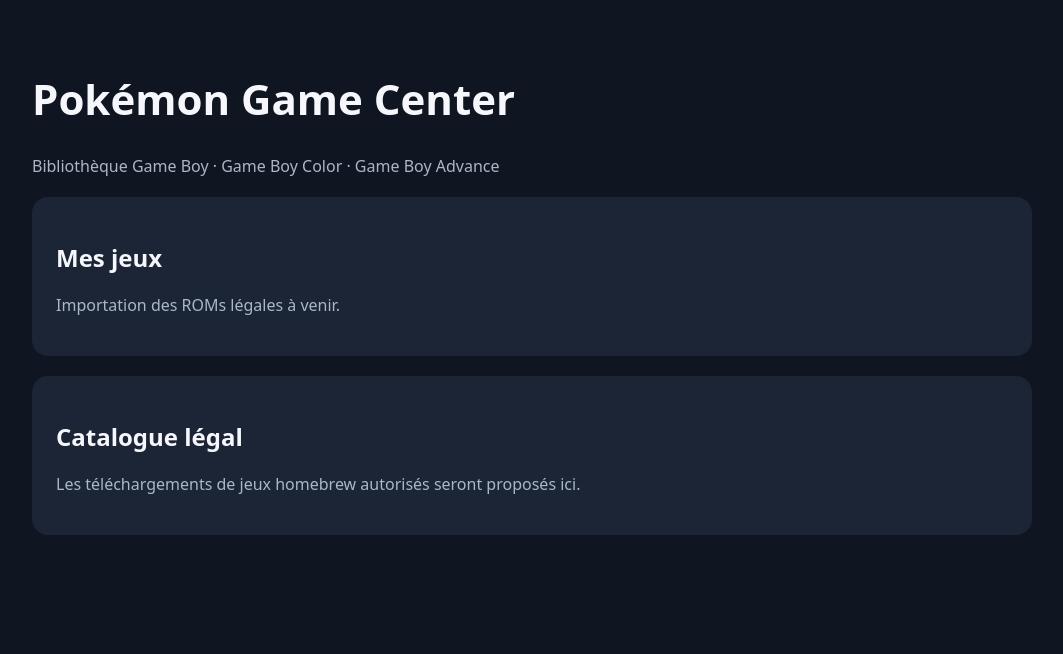
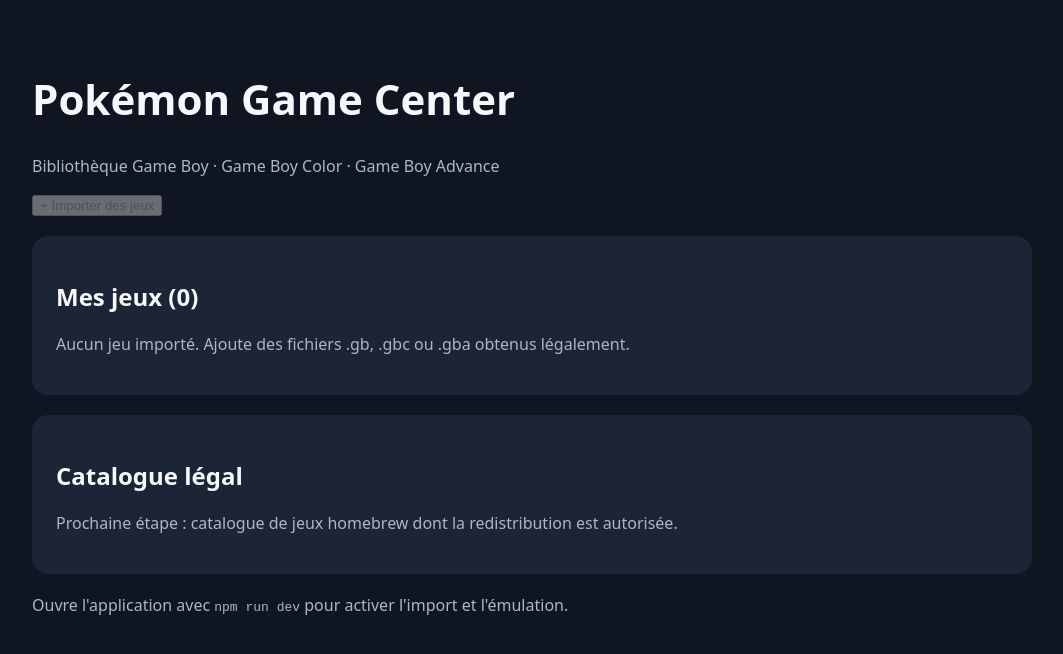
Before and after one commit to zakiCharik/pokemon-game-center, a React (Vite) app: page / in a window 1280 px wide. Shown: the top 654 px of the page, without its empty margins (108-1171 px from the left). Built offline with nearby package versions, Linux system fonts and the light colour scheme.

Commit message:
feat: implement desktop ROM library (src/main.tsx)

```diff
--- a/src/main.tsx
+++ b/src/main.tsx
@@ -1,6 +1,10 @@
-import React from "react";
-import {createRoot} from "react-dom/client";
-import "./style.css";
-
-function App(){return <main><h1>Pokémon Game Center</h1><p>Bibliothèque Game Boy · Game Boy Color · Game Boy Advance</p><section><h2>Mes jeux</h2><p>Importation des ROMs légales à venir.</p></section><section><h2>Catalogue légal</h2><p>Les téléchargements de jeux homebrew autorisés seront proposés ici.</p></section></main>}
-createRoot(document.getElementById("root")!).render(<App/>);
+import React,{useEffect,useState} from 'react';
+import{createRoot}from'react-dom/client';
+import type{Game}from'./electron';
+import './style.css';
+function App(){const[games,setGames]=useState<Game[]>([]);const[error,setError]=useState('');const[busy,setBusy]=useState(false);
+useEffect(()=>{window.gameCenter?.list().then(setGames).catch(e=>setError(String(e)))},[]);
+async function importGames(){if(!window.gameCenter)return;setBusy(true);setError('');try{setGames(await window.gameCenter.importGames())}catch(e){setError(String(e))}finally{setBusy(false)}}
+async function launch(id:string){setError('');try{await window.gameCenter?.launch(id)}catch(e){setError(String(e))}}
+return <main><header><div><h1>Pokémon Game Center</h1><p>Bibliothèque Game Boy · Game Boy Color · Game Boy Advance</p></div><button disabled={busy||!window.gameCenter} onClick={importGames}>+ Importer des jeux</button></header>{error&&<p role="alert" className="error">{error}</p>}<section><h2>Mes jeux ({games.length})</h2>{games.length===0?<p>Aucun jeu importé. Ajoute des fichiers .gb, .gbc ou .gba obtenus légalement.</p>:<div className="grid">{games.map(g=><article key={g.id}><span className="chip">{g.platform}</span><h3>{g.title}</h3><button onClick={()=>launch(g.id)}>Jouer ▶</button></article>)}</div>}</section><section><h2>Catalogue légal</h2><p>Prochaine étape : catalogue de jeux homebrew dont la redistribution est autorisée.</p></section>{!window.gameCenter&&<p>Ouvre l'application avec <code>npm run dev</code> pour activer l'import et l'émulation.</p>}</main>}
+createRoot(document.getElementById('root')!).render(<App/>);
```
